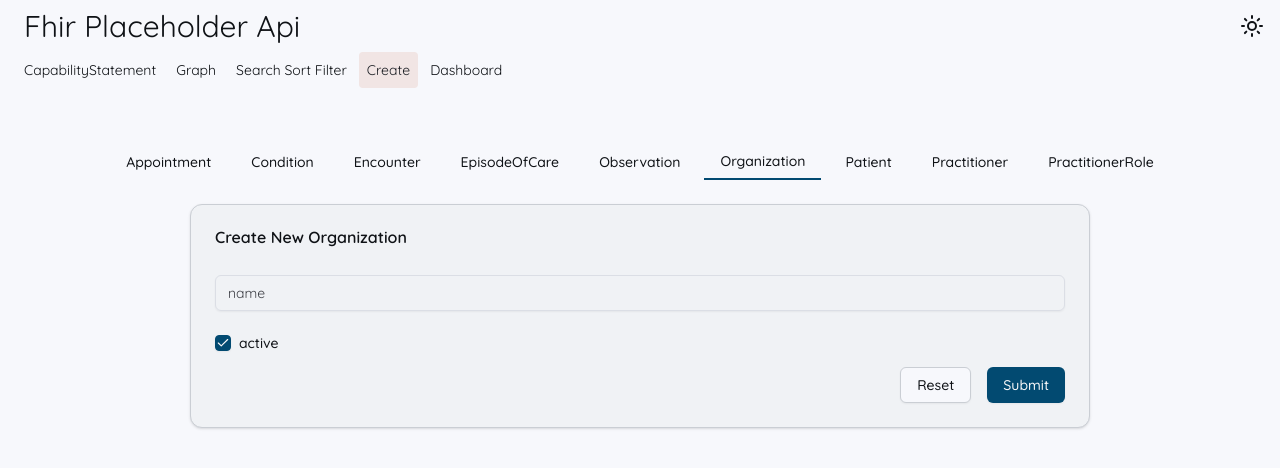
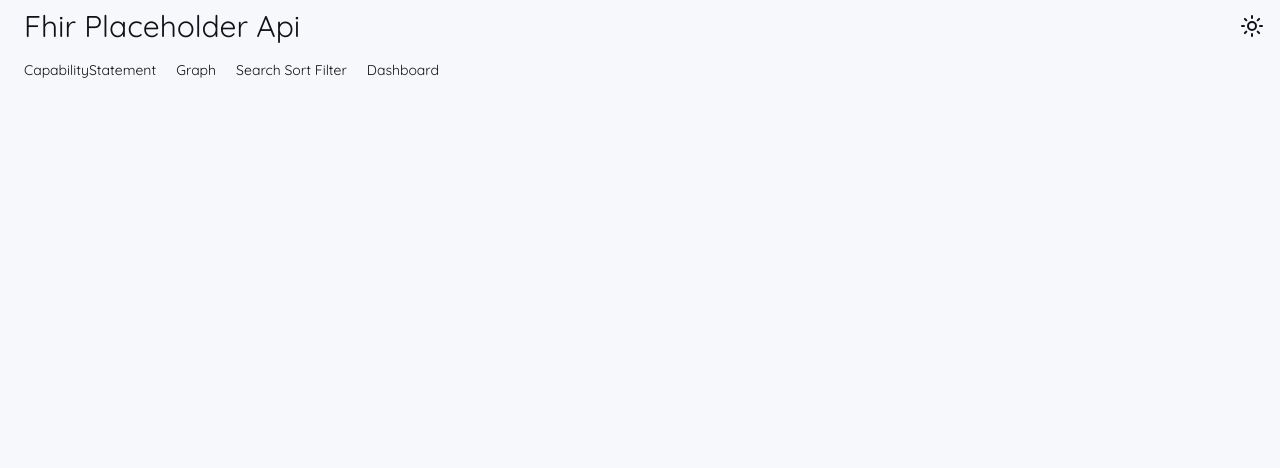
Before and after one commit to willemverbuyst/fhir-placeholder-api, a React (Vite) app in the folder client/: page /create in a window 1280 px wide. Shown: the top 468 px of the page. Built offline with nearby package versions, Linux system fonts and the light colour scheme.

Commit message:
Remove create page

```diff
--- a/client/src/App.tsx
+++ b/client/src/App.tsx
@@ -1,7 +1,6 @@
 import { Route, Routes } from "react-router";
 import { Header } from "./components/header/Header";
 import { CapabilityStatementPage } from "./pages/capabilityStatement/CapabilityStatementPage";
-import { CreatePage } from "./pages/create/CreatePage";
 import { DashboardPage } from "./pages/dashboard/DashboardPage";
 import { GraphPage } from "./pages/graph/GraphPage";
 import { SearchSortFilterPage } from "./pages/search-sort-filter/SearchSortFilterPage";
@@ -15,7 +14,6 @@ function App() {
           <Route index element={<CapabilityStatementPage />} />
           <Route path="graph" element={<GraphPage />} />
           <Route path="search-sort-filter" element={<SearchSortFilterPage />} />
-          <Route path="create" element={<CreatePage />} />
           <Route path="dashboard" element={<DashboardPage />} />
         </Routes>
       </main>
--- a/client/src/components/header/Navigation.tsx
+++ b/client/src/components/header/Navigation.tsx
@@ -24,11 +24,6 @@ function NavigationItems() {
       <NavigationMenuItem>
         <NavigationMenuLink asChild>
           <NavLink to="/search-sort-filter">Search Sort Filter</NavLink>
-        </NavigationMenuLink>
-      </NavigationMenuItem>
-      <NavigationMenuItem>
-        <NavigationMenuLink asChild>
-          <NavLink to="/create">Create</NavLink>
         </NavigationMenuLink>
       </NavigationMenuItem>
       <NavigationMenuItem>
--- a/client/src/pages/create/CreatePage.tsx
+++ /dev/null
@@ -1,55 +0,0 @@
-import { InfoMessage } from "@/components/message/InfoMessage";
-import { Button } from "@/components/ui/button";
-import { useEffect } from "react";
-import { useSearchParams } from "react-router";
-import { APP_RESOURCE_TYPES } from "../../config/fhirResources";
-import { cn, hasKey } from "../../lib/utils";
-import CreateAppointmentForm from "./CreateAppointmentForm";
-import CreateOrganizationForm from "./CreateOrganizationForm";
-
-const ItemMap = {
-  Appointment: <CreateAppointmentForm />,
-  Condition: <InfoMessage message="not implemented yet" />,
-  EpisodeOfCare: <InfoMessage message="not implemented yet" />,
-  Organization: <CreateOrganizationForm />,
-  PractitionerRole: <InfoMessage message="not implemented yet" />,
-  Practitioner: <InfoMessage message="not implemented yet" />,
-  Patient: <InfoMessage message="not implemented yet" />,
-  Encounter: <InfoMessage message="not implemented yet" />,
-  Observation: <InfoMessage message="not implemented yet" />,
-};
-
-export function CreatePage() {
-  const [searchParams, setSearchParams] = useSearchParams();
-  const resource = searchParams.get("resource");
-
-  useEffect(() => {
-    if (!resource) {
-      setSearchParams({ resource: "Organization" });
-    }
-  }, [resource, setSearchParams]);
-
-  return (
-    <div className="w-full min-h-[100vh] flex flex-col items-center gap-6">
-      <div className="flex gap-2">
-        {APP_RESOURCE_TYPES.map((k) => (
-          <Button
-            key={k}
-            type="button"
-            onClick={() => {
-              setSearchParams({ resource: k });
-            }}
-            variant="ghost"
-            className={cn(
-              resource === k && " rounded-none border-b-2 border-primary",
-            )}
-          >
-            {k}
-          </Button>
-        ))}
-      </div>
-
-      {resource && hasKey(ItemMap, resource) && <div>{ItemMap[resource]}</div>}
-    </div>
-  );
-}
--- a/client/src/pages/search-sort-filter/FormMap.tsx
+++ b/client/src/pages/search-sort-filter/FormMap.tsx
@@ -1,6 +1,6 @@
 import { InfoMessage } from "@/components/message/InfoMessage";
-import CreateAppointmentForm from "../create/CreateAppointmentForm";
-import CreateOrganizationForm from "../create/CreateOrganizationForm";
+import CreateAppointmentForm from "./CreateAppointmentForm";
+import CreateOrganizationForm from "./CreateOrganizationForm";
 
 export const FormMap = {
   Appointment: <CreateAppointmentForm />,
```
Also changed, not shown: client/src/pages/search-sort-filter/CreateAppointmentForm.tsx (renamed from client/src/pages/create/CreateAppointmentForm.tsx), client/src/pages/search-sort-filter/CreateOrganizationForm.tsx (renamed from client/src/pages/create/CreateOrganizationForm.tsx).
